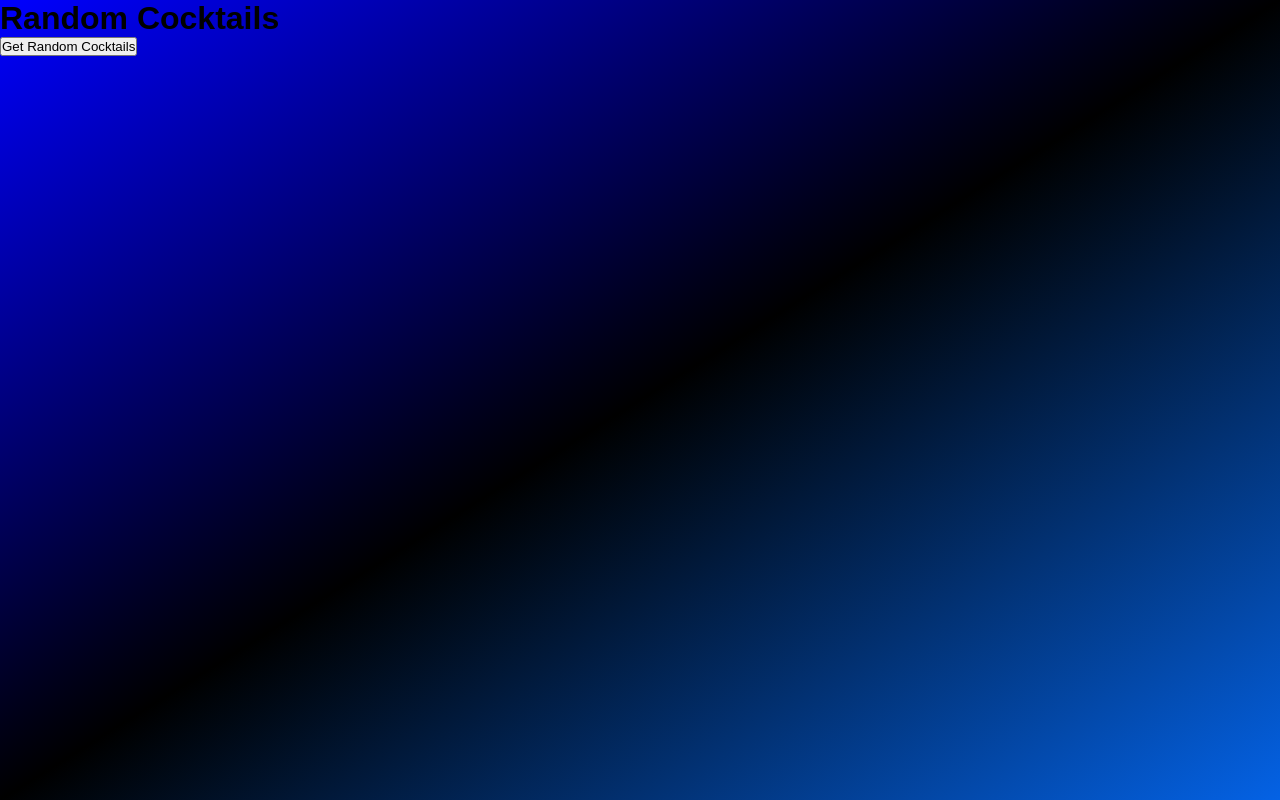
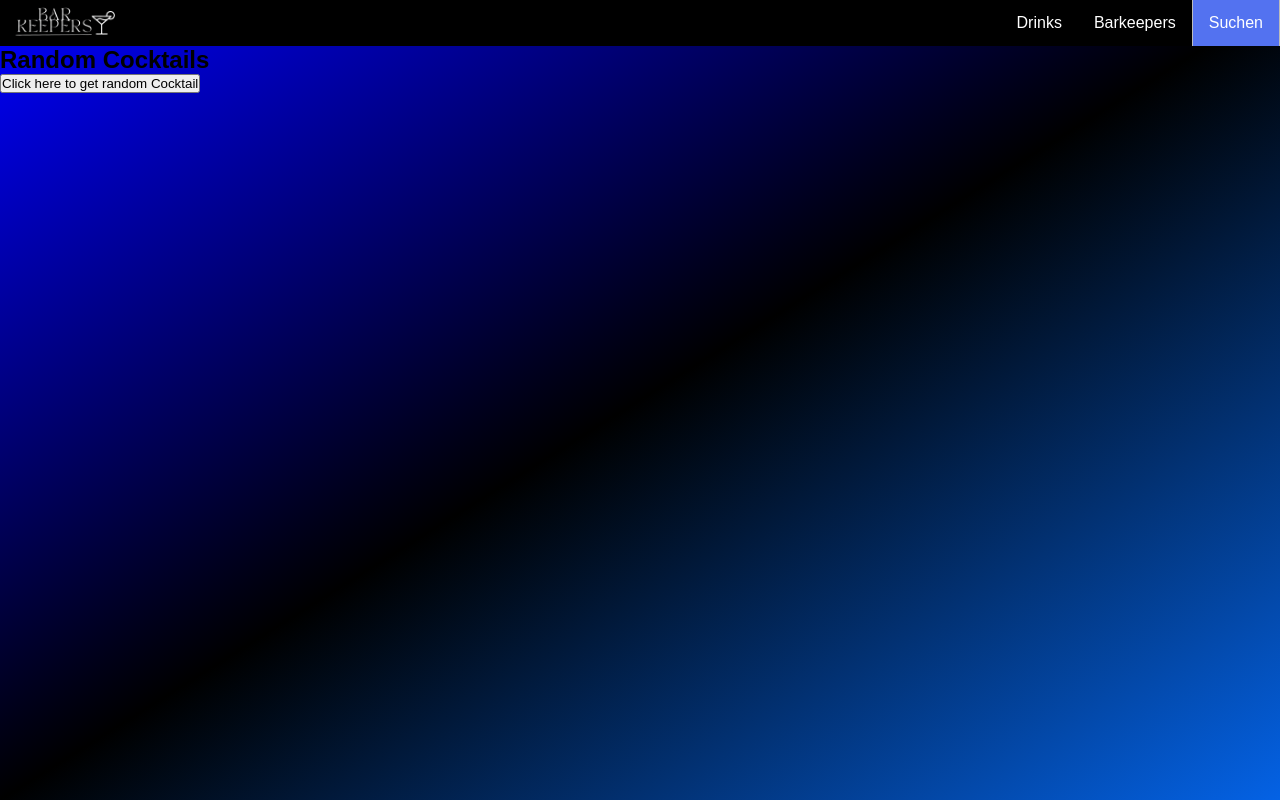
Before and after one commit to jannfanzun/BarKeepers1, a plain HTML site: page web/randomcocktail.html in a window 1280 px wide. Drawn offline with Linux system fonts and the light colour scheme.

Commit message:
randomcocktail hinzugefügt

```diff
--- a/randomcocktail.html
+++ b/web/randomcocktail.html
@@ -2,13 +2,22 @@
 <html>
   <head>
     <link rel="stylesheet" href="/web/style.css">
-    <title>Random Cocktails</title>
+    <title>Get a Random Cocktail</title>
   </head>
   <body>
+    <nav>
+      <nav class="navigationbar">
+        <ul>
+          <a href="index.html"><img  class="logo" src="/images/barkeeperslogow.png"></a>
+        <li style="float:right"><a class="active" href="index.html">Suchen</a></li>
+        <li style="float:right"><a href="barkeepers.html">Barkeepers</a></li>
+        <li style="float:right"><a href="drinks.html">Drinks</a></li>
+      </ul>
+    </nav>
     <h1>Random Cocktails</h1>
     <ul id="cocktail-list">
     </ul>
-    <button id="get-cocktails-button">Get Random Cocktails</button>
+    <button id="get-cocktails-button">Click here to get random Cocktail</button>
 
     <script>
       const cocktailList = document.getElementById('cocktail-list');
```
